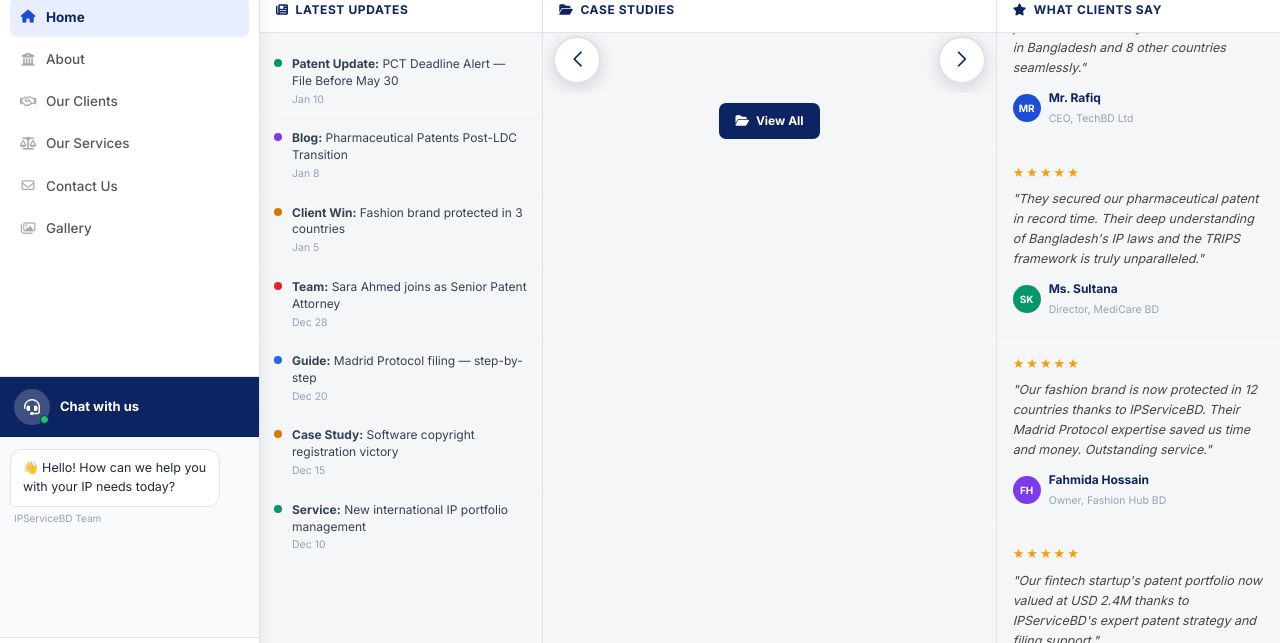
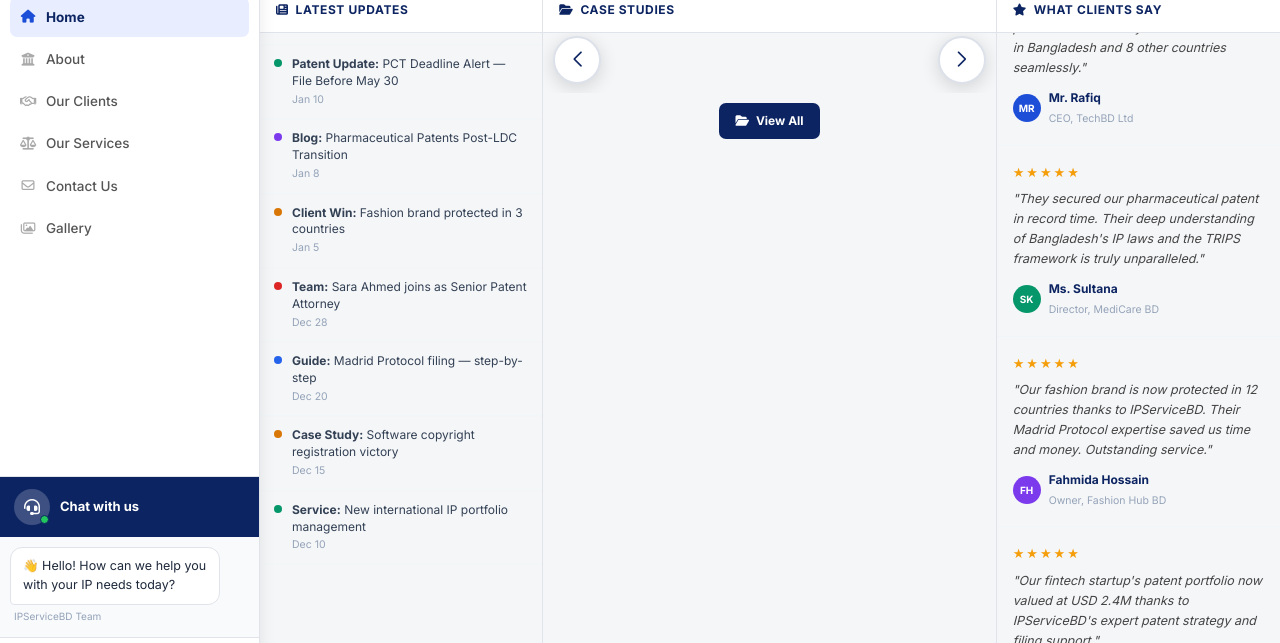
Before and after one commit to AzimIPBoss/IpWeb, a plain HTML site: page index.html in a window 1280 px wide. Shown: the part 114-757 px from the top of the page. Drawn offline with nearby package versions, Linux system fonts and the light colour scheme.

Commit message:
Fix sidebar: min-height:0 on lsb-body + cap chat panel height so nav always visible

```diff
--- a/style.css
+++ b/style.css
@@ -57,7 +57,7 @@ ul{list-style:none}
 }
 .lsb-close-btn:hover{background:var(--navy);color:#fff;border-color:var(--navy)}
 
-.lsb-body{flex:1;overflow-y:auto;padding:14px 10px;scrollbar-width:thin;scrollbar-color:#ddd transparent}
+.lsb-body{flex:1;overflow-y:auto;padding:14px 10px;scrollbar-width:thin;scrollbar-color:#ddd transparent;min-height:0;}
 .lsb-body::-webkit-scrollbar{width:3px}
 .lsb-body::-webkit-scrollbar-thumb{background:#ddd;border-radius:3px}
 
@@ -331,6 +331,7 @@ mark.sh.sh-current {
   display:flex;
   flex-direction:column;
   flex-shrink:0;
+  max-height:280px;  /* cap total chat height so nav always has room */
 }
 
 .sb-chat-header{
@@ -354,9 +355,9 @@ mark.sh.sh-current {
 
 .sb-chat-messages{
   flex:1;overflow-y:auto;
-  padding:12px 10px;
+  padding:10px;
   display:flex;flex-direction:column;gap:8px;
-  min-height:200px;max-height:260px;
+  min-height:100px;max-height:160px;  /* reduced so nav items always visible */
   background:#f8fafc;
   scrollbar-width:thin;scrollbar-color:#e2e8f0 transparent;
 }
```
